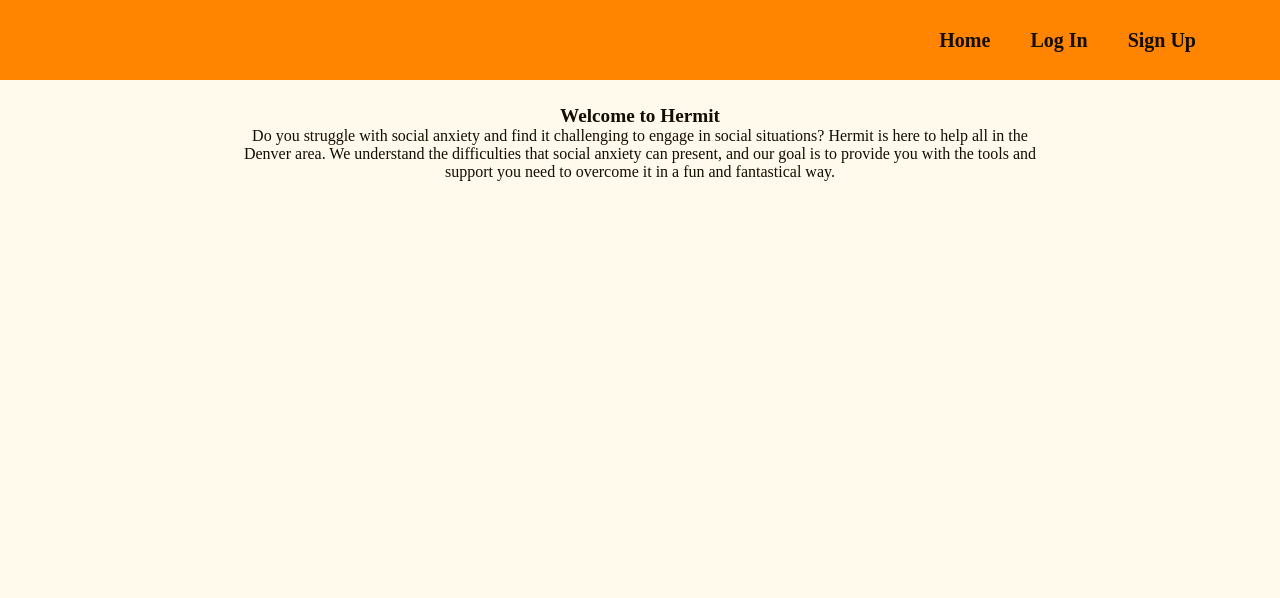
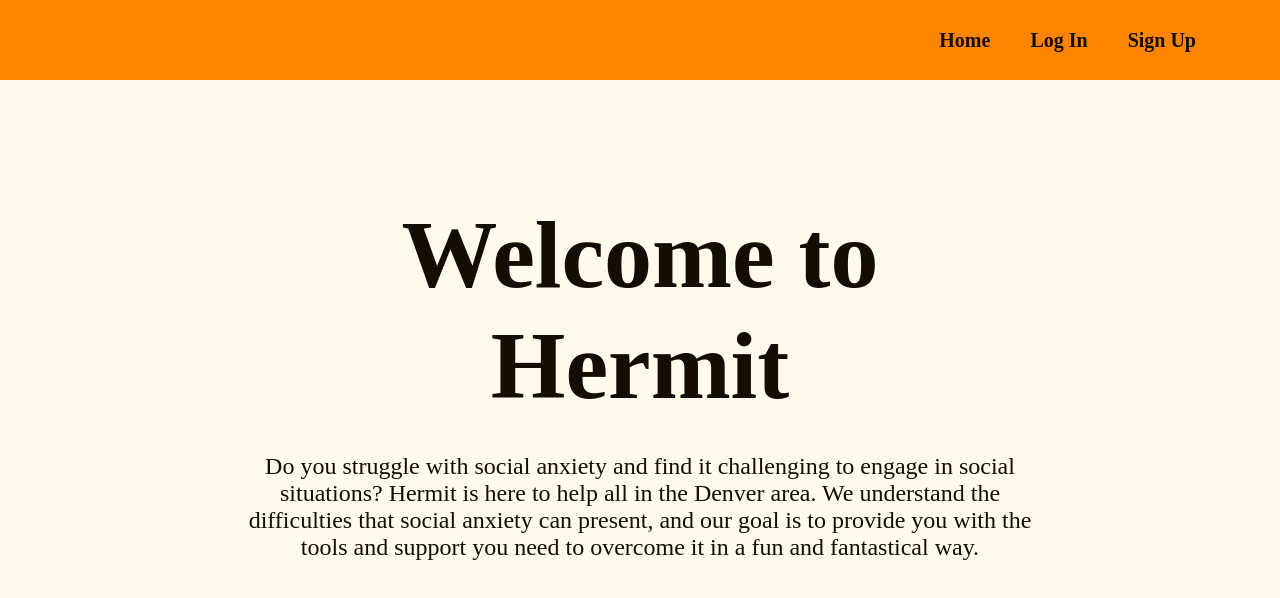
Before and after one commit to ka1munrir/hermit, a React (Vite) app in the folder client/: page / in a window 1280 px wide. Shown: the top 598 px of the page. Built offline with nearby package versions, Linux system fonts and the light colour scheme; no server answers; a web font is replaced by a local one.

Commit message:
edited home css

```diff
--- a/client/src/pages/home/Home.css
+++ b/client/src/pages/home/Home.css
@@ -5,13 +5,16 @@
     width: fit-content;
     margin-left: 15rem;
     margin-right: 15rem;
-    /* justify-content: center; */
+    justify-content: center;
     align-items: center;
     text-align: center;
 }
 
-h1 {
+.Title-container {
     font-size: 6rem;
-    margin-top: 2.5rem;
-    margin-bottom: 7rem;
+    margin-top: -5rem;
+    margin-bottom: 2rem;
 }
+.Description-container{
+    font-size: 1.5em;
+}
```
